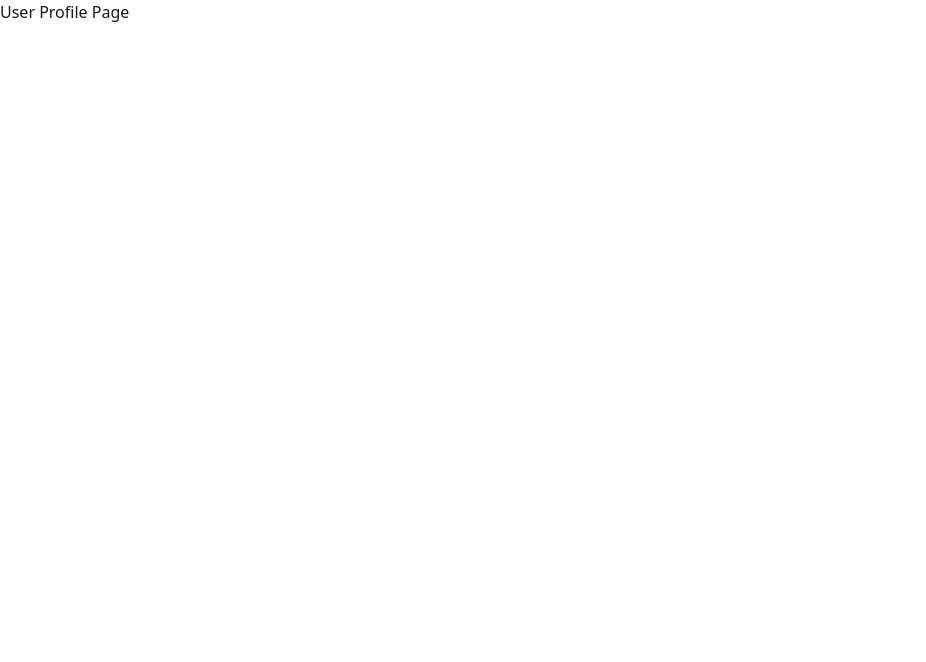
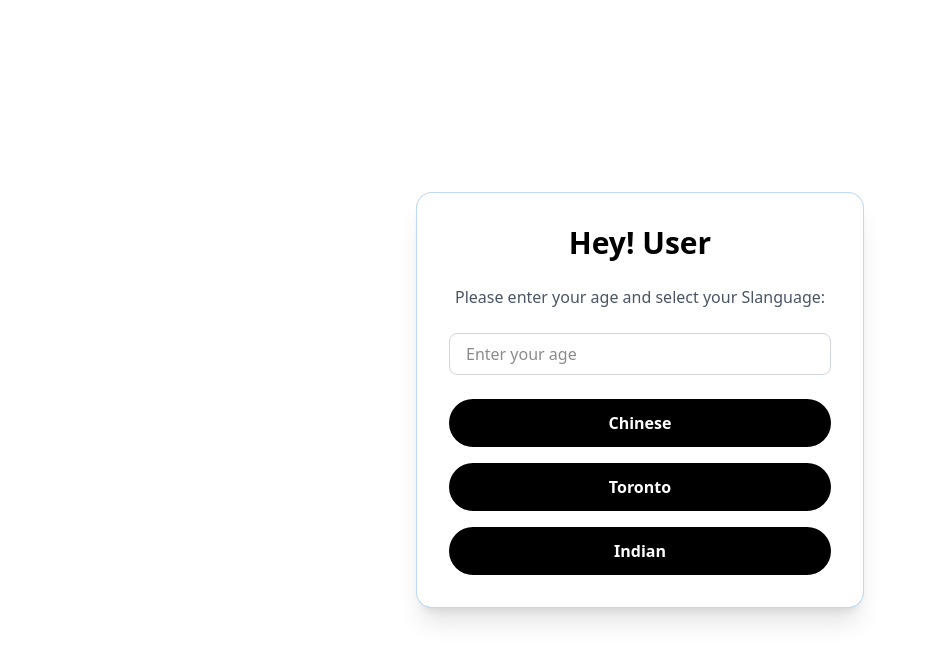
Before and after one commit to CrisH2307/Slanguage, a React (Vite) app in the folder frontend/: page /profile in a window 1280 px wide. Shown: the top 662 px of the page, without its empty margins (0-926 px from the left). Built offline with nearby package versions, Linux system fonts and the light colour scheme.

Commit message:
userprofile

```diff
--- a/frontend/src/App.jsx
+++ b/frontend/src/App.jsx
@@ -2,12 +2,14 @@ import React from "react";
 import { Route, Routes } from "react-router";
 import HomePage from "./pages/HomePage";
 import UserProfile from "./pages/UserProfile";
+import ForumPage from "./pages/ForumPage";
 function App() {
   return (
     <div>
       <Routes>
         <Route path="/" element={<HomePage />} />
         <Route path="/profile" element={<UserProfile />} />
+        <Route path="/forum" element={<ForumPage />} />
       </Routes>
     </div>
   );
--- /dev/null
+++ b/frontend/src/pages/ForumPage.jsx
@@ -0,0 +1,11 @@
+import React from "react";
+
+const ForumPage = () => {
+  return (
+    <div>
+      <h1>Forum</h1>
+    </div>
+  );
+};
+
+export default ForumPage;
--- a/frontend/src/pages/UserProfile.jsx
+++ b/frontend/src/pages/UserProfile.jsx
@@ -1,9 +1,87 @@
-import React from "react";
+import React, { useState } from "react";
+import { motion } from "framer-motion";
+import { useNavigate } from "react-router-dom";
 
-const UserProfile = () => {
+const UserProfile = ({ user = "User" }) => {
+  const navigate = useNavigate();
+  const [age, setAge] = useState("");
+
+  const MIN_AGE = 18; // 👈 change this if you want a different restriction
+
+  const handleSelect = (lang) => {
+    const ageNum = parseInt(age, 10);
+
+    if (!age || isNaN(ageNum) || ageNum <= 0) {
+      alert("Please enter a valid positive age!");
+      return;
+    }
+
+    if (ageNum < MIN_AGE) {
+      alert(`Sorry, you must be at least ${MIN_AGE} years old to continue.`);
+      return;
+    }
+
+    navigate(`/forum?lang=${lang}&age=${ageNum}`);
+  };
+
+  const langs = [
+    { label: "Chinese", value: "chinese" },
+    { label: "Toronto", value: "toronto" },
+    { label: "Indian", value: "indian" },
+  ];
+
   return (
-    <div>
-      <h1>User Profile Page</h1>
+    <div className="flex items-center justify-center min-h-screen bg-white px-6">
+      <motion.div
+        initial={{ opacity: 0, y: 20 }}
+        animate={{ opacity: 1, y: 0 }}
+        transition={{ duration: 0.6 }}
+        className="w-full max-w-md"
+      >
+        {/* Card */}
+        <div className="rounded-2xl shadow-xl border border-[#2983CC]/30 bg-white p-8 text-center">
+          {/* Welcome */}
+          <motion.h1
+            initial={{ opacity: 0, y: -10 }}
+            animate={{ opacity: 1, y: 0 }}
+            transition={{ duration: 0.5 }}
+            className="text-3xl font-bold text-black mb-6"
+          >
+            Hey! {user}
+          </motion.h1>
+
+          {/* Prompt */}
+          <p className="text-gray-600 mb-6">
+            Please enter your age and select your Slanguage:
+          </p>
+
+          {/* Age input */}
+          <input
+            type="number"
+            min="1"
+            value={age}
+            onChange={(e) => setAge(e.target.value)}
+            placeholder="Enter your age"
+            className="mb-6 w-full px-4 py-2 border border-gray-300 rounded-lg focus:outline-none focus:ring-2 focus:ring-[#2983CC]"
+          />
+
+          {/* Language options */}
+          <div className="flex flex-col gap-4">
+            {langs.map((lang) => (
+              <motion.button
+                key={lang.value}
+                whileHover={{ scale: 1.05 }}
+                whileTap={{ scale: 0.95 }}
+                transition={{ type: "spring", stiffness: 200, damping: 15 }}
+                onClick={() => handleSelect(lang.value)}
+                className="px-6 py-3 rounded-full bg-black text-white font-semibold hover:bg-[#2983CC] transition"
+              >
+                {lang.label}
+              </motion.button>
+            ))}
+          </div>
+        </div>
+      </motion.div>
     </div>
   );
 };
```
